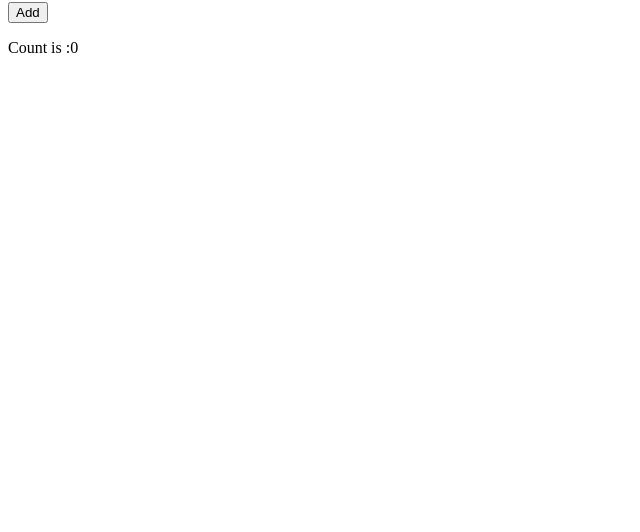
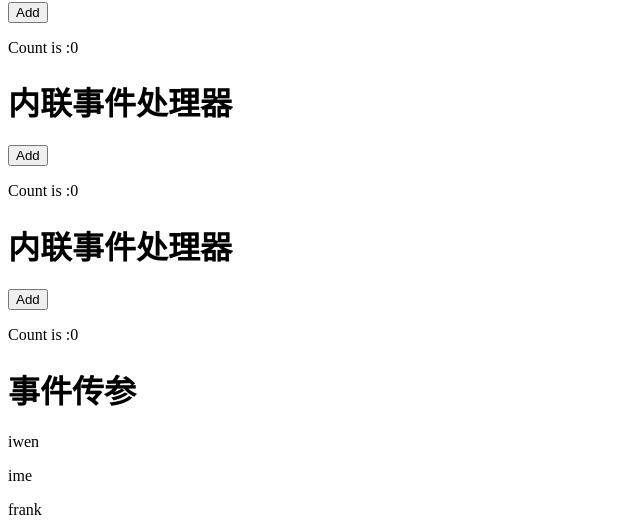
Before and after one commit to QINGHAILIPIPEN/vue3, a Vue app: page / in a window 1280 px wide. Shown: the part 3092-3624 px from the top of the page, without its empty margins (0-640 px from the left). Before the commit the page ends 3165 px from the top, so only its background shows below. Built offline with nearby package versions, Linux system fonts and the light colour scheme.

Commit message:
事件传参

```diff
--- a/src/App.vue
+++ b/src/App.vue
@@ -5,6 +5,9 @@ import ListDemo from './components/ListDemo.vue'
 import keyDemo from './components/keyDemo.vue'
 import EventDemo1 from './components/EventDemo1.vue'
 import EventDemo2 from './components/EventDemo2.vue'
+import EventDemo3 from './components/EventDemo3.vue'
+import EventDemo4 from './components/EventDemo4.vue'
+import EventDemo5 from './components/EventDemo5.vue'
 </script>
 
 <template>
@@ -14,4 +17,7 @@ import EventDemo2 from './components/EventDemo2.vue'
   <keyDemo/>
   <EventDemo1/>
   <EventDemo2/>
+  <EventDemo3/>
+  <EventDemo4/>
+  <EventDemo5/>
 </template>
--- /dev/null
+++ b/src/components/EventDemo3.vue
@@ -0,0 +1,28 @@
+<template>
+    <h1>内联事件处理器</h1>
+    <!-- <button v-on:click="count++">Add</button>-->
+    <button @click="addCount">Add</button>
+    <p>Count is :{{ count }}</p>
+    </template>
+
+    <script>
+    export default{
+        data(){
+            return{
+                count:0
+            }
+        },
+        //所有的方法或者函数都放在这里
+        methods:{
+            addCount(e){
+                //读取到data里面的数据的方法：this.count
+                //Vue中的event对象，就是原生JS的Event对象
+                console.log(e);
+                  e.target.innerHTML = "Add" + this.count
+                this.count+=1
+
+
+            }
+        }
+    }
+    </script>
--- /dev/null
+++ b/src/components/EventDemo4.vue
@@ -0,0 +1,30 @@
+<template>
+    <h1>内联事件处理器</h1>
+    <!-- <button v-on:click="count++">Add</button>-->
+    <button @click="addCount('hello')">Add</button>
+    <p>Count is :{{ count }}</p>
+    </template>
+
+    <script>
+    export default{
+        data(){
+            return{
+                count:0
+            }
+        },
+        //所有的方法或者函数都放在这里
+        methods:{
+            addCount(msg){
+                //读取到data里面的数据的方法：this.count
+                //Vue中的event对象，就是原生JS的Event对象
+                //console.log(e);
+                //  e.target.innerHTML = "Add" + this.count
+                console.log(msg);
+
+                this.count+=1
+
+
+            }
+        }
+    }
+    </script>
--- /dev/null
+++ b/src/components/EventDemo5.vue
@@ -0,0 +1,25 @@
+<template>
+    <h1>事件传参</h1>
+    <p @click="getNameHandler(item,$event)" v-for="(item,index) of names" :key="index">{{ item }}</p>
+    </template>
+
+    <script>
+    export default{
+        data(){
+            return{
+                names:["iwen","ime","frank"]
+            }
+        },
+        //所有的方法或者函数都放在这里
+        methods:{
+            getNameHandler(name,e){
+                console.log(name);
+                console.log(e)
+
+            }
+
+
+            }
+
+    }
+    </script>
```
